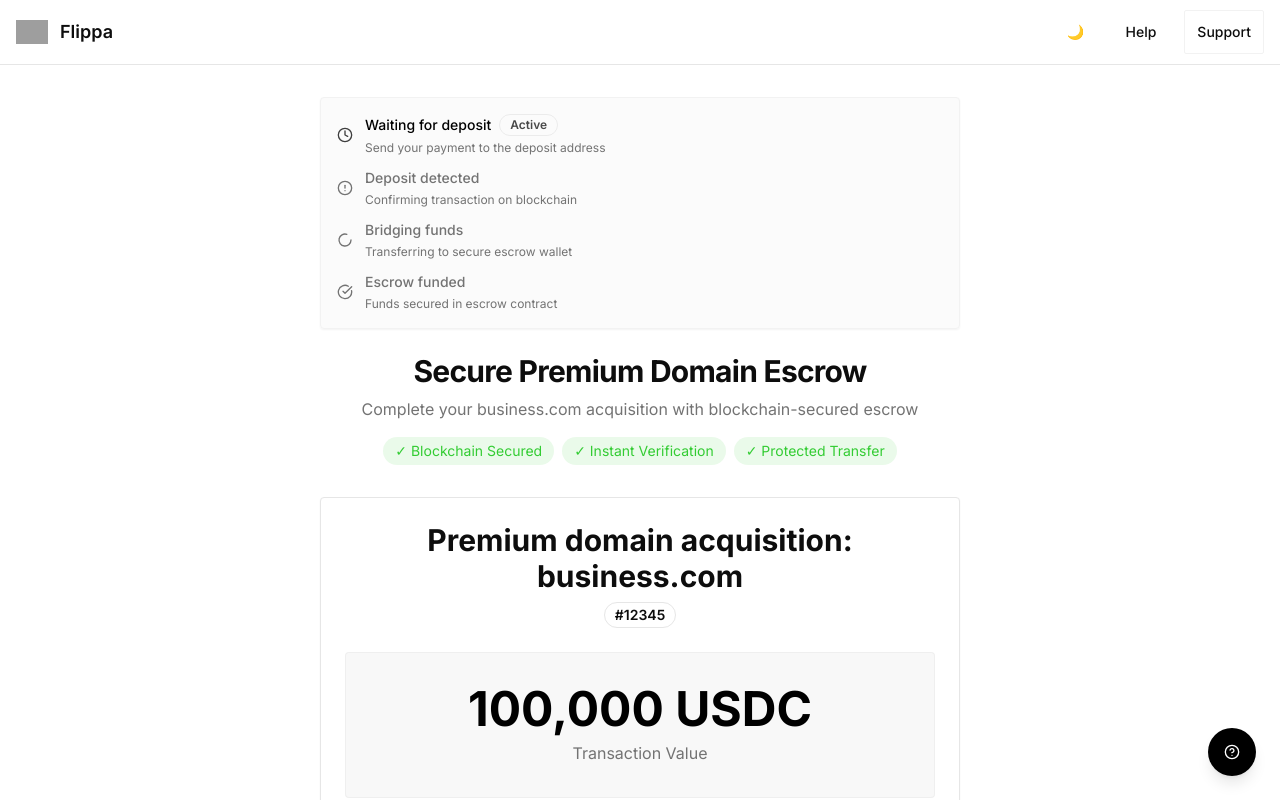
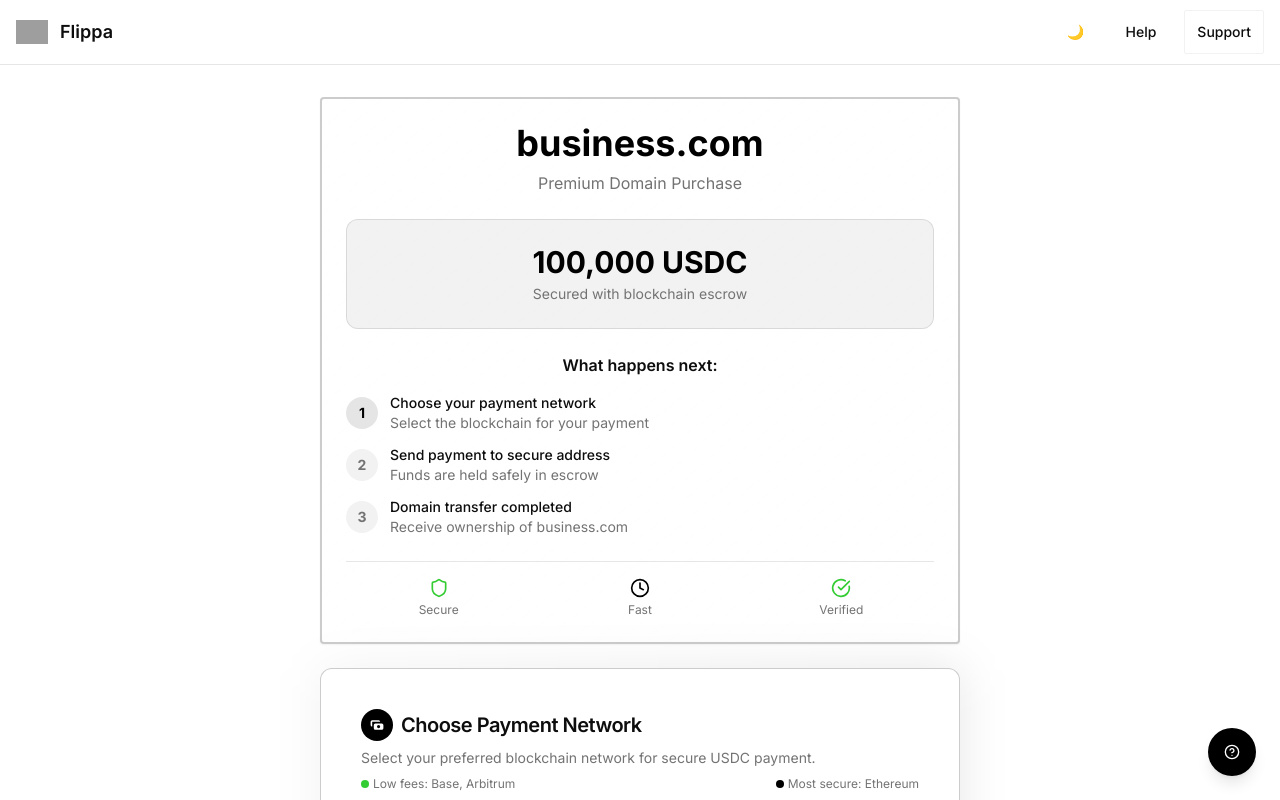
Before and after one commit to Escrow-Layer/partner-hosted-pages, a React (Vite) app: page / in a window 1280 px wide. Shown: the top 800 px of the page. Built offline with nearby package versions, Linux system fonts and the light colour scheme; grey boxes are pictures that could not be loaded.

Commit message:
Refactor: Implement beginner-friendly UX
- Simplified Landing page, added DealSummary to subsequent pages, and improved overall user experience.

```diff
--- /dev/null
+++ b/src/components/DomainPurchaseSummary.tsx
@@ -0,0 +1,86 @@
+import { Card, CardContent } from "@/components/ui/card";
+import { Badge } from "@/components/ui/badge";
+import { Shield, Clock, CheckCircle } from "lucide-react";
+import { EscrowData } from "@/lib/api-enhanced";
+
+interface DomainPurchaseSummaryProps {
+  escrowData: EscrowData;
+}
+
+const DomainPurchaseSummary = ({ escrowData }: DomainPurchaseSummaryProps) => {
+  return (
+    <Card className="border-2 border-primary/20 bg-gradient-to-br from-card to-card/80">
+      <CardContent className="p-6 text-center space-y-6">
+        {/* Domain Name - Hero */}
+        <div className="space-y-2">
+          <h1 className="text-3xl sm:text-4xl font-bold text-primary">
+            business.com
+          </h1>
+          <p className="text-muted-foreground">Premium Domain Purchase</p>
+        </div>
+
+        {/* Price - Prominent */}
+        <div className="bg-primary/5 rounded-xl p-6 border border-primary/10">
+          <div className="text-3xl font-bold text-primary mb-1">
+            {Number(escrowData.amount).toLocaleString()} {escrowData.asset}
+          </div>
+          <div className="text-sm text-muted-foreground">
+            Secured with blockchain escrow
+          </div>
+        </div>
+
+        {/* What Happens Next */}
+        <div className="text-left space-y-3">
+          <h3 className="font-semibold text-center mb-4">What happens next:</h3>
+          <div className="space-y-3">
+            <div className="flex items-center gap-3">
+              <div className="w-8 h-8 bg-primary/10 rounded-full flex items-center justify-center">
+                <span className="text-sm font-bold text-primary">1</span>
+              </div>
+              <div className="text-sm">
+                <div className="font-medium">Choose your payment network</div>
+                <div className="text-muted-foreground">Select the blockchain for your payment</div>
+              </div>
+            </div>
+            <div className="flex items-center gap-3">
+              <div className="w-8 h-8 bg-muted rounded-full flex items-center justify-center">
+                <span className="text-sm font-bold text-muted-foreground">2</span>
+              </div>
+              <div className="text-sm">
+                <div className="font-medium">Send payment to secure address</div>
+                <div className="text-muted-foreground">Funds are held safely in escrow</div>
+              </div>
+            </div>
+            <div className="flex items-center gap-3">
+              <div className="w-8 h-8 bg-muted rounded-full flex items-center justify-center">
+                <span className="text-sm font-bold text-muted-foreground">3</span>
+              </div>
+              <div className="text-sm">
+                <div className="font-medium">Domain transfer completed</div>
+                <div className="text-muted-foreground">Receive ownership of business.com</div>
+              </div>
+            </div>
+          </div>
+        </div>
+
+        {/* Trust Indicators */}
+        <div className="grid grid-cols-3 gap-4 pt-4 border-t border-border">
+          <div className="text-center">
+            <Shield className="w-5 h-5 text-success mx-auto mb-1" />
+            <div className="text-xs text-muted-foreground">Secure</div>
+          </div>
+          <div className="text-center">
+            <Clock className="w-5 h-5 text-primary mx-auto mb-1" />
+            <div className="text-xs text-muted-foreground">Fast</div>
+          </div>
+          <div className="text-center">
+            <CheckCircle className="w-5 h-5 text-success mx-auto mb-1" />
+            <div className="text-xs text-muted-foreground">Verified</div>
+          </div>
+        </div>
+      </CardContent>
+    </Card>
+  );
+};
+
+export default DomainPurchaseSummary;
--- a/src/pages/Deposit.tsx
+++ b/src/pages/Deposit.tsx
@@ -143,12 +143,10 @@ const Deposit = () => {
     <div className="min-h-screen bg-background">
       <Header partnerBranding={escrowData?.partnerBranding} />
 
-      <main className="container mx-auto px-4 py-8 max-w-2xl">
-        <div className="space-y-4 mb-8">
-          {escrowData && (
-            <DealSummary escrowData={escrowData} />
-          )}
-
+      <main className="container mx-auto px-4 py-8 max-w-6xl">
+        <div className="grid grid-cols-1 lg:grid-cols-3 gap-6">
+          {/* Main Content Area */}
+          <div className="lg:col-span-2 space-y-6">
             <StatusBar
               currentStep={currentStep}
               bridgeProgress={bridgeProgress}
@@ -156,18 +154,17 @@ const Deposit = () => {
 
             <div className="text-center">
               <h1 className="text-3xl font-bold tracking-tight mb-2">
-              Send {chainInfo.symbol} Deposit
+                Send Your Payment
               </h1>
               <p className="text-muted-foreground">
-              Send your deposit to the address below to continue the escrow
+                Send your payment to complete the secure escrow transaction
               </p>
             </div>
-        </div>
 
-        <Card className="mb-6">
+            <Card>
               <CardHeader>
                 <CardTitle className="flex items-center justify-between">
-              Deposit Address
+                  Payment Address
                   <Badge variant="secondary">{chainInfo.name}</Badge>
                 </CardTitle>
               </CardHeader>
@@ -182,13 +179,13 @@ const Deposit = () => {
 
                     <div className="space-y-2">
                       <div className="flex items-center justify-between">
-                    <span className="text-sm font-medium">Deposit Address:</span>
+                        <span className="text-sm font-medium">Send payment to:</span>
                         <Button
                           onClick={handleCopyAddress}
                           variant="outline"
                           size="sm"
                         >
-                      Copy
+                          Copy Address
                         </Button>
                       </div>
                       <div className="bg-muted p-3 rounded-md">
@@ -200,17 +197,17 @@ const Deposit = () => {
                   </>
                 ) : (
                   <div className="text-center py-8">
-                <p className="text-muted-foreground">Failed to generate deposit address</p>
+                    <p className="text-muted-foreground">Failed to generate payment address</p>
                   </div>
                 )}
 
-            <div className="grid grid-cols-2 gap-4 text-sm">
+                <div className="grid grid-cols-2 gap-4 text-sm bg-muted/30 p-3 rounded-lg">
                   <div>
                     <span className="text-muted-foreground">Network:</span>
                     <p className="font-semibold">{chainInfo.name}</p>
                   </div>
                   <div>
-                <span className="text-muted-foreground">Network Fee:</span>
+                    <span className="text-muted-foreground">Est. Fee:</span>
                     <p className="font-semibold">{chainInfo.estimatedFee}</p>
                   </div>
                 </div>
@@ -218,21 +215,20 @@ const Deposit = () => {
             </Card>
 
             {isBridging && (
-          <Card className="mb-6">
+              <Card>
                 <CardHeader>
-              <CardTitle>Processing Transaction</CardTitle>
+                  <CardTitle>Processing Payment</CardTitle>
                 </CardHeader>
                 <CardContent className="space-y-4">
                   <div className="space-y-2">
                     <div className="flex justify-between text-sm">
-                  <span>Bridging Progress</span>
+                      <span>Processing Progress</span>
                       <span>{Math.round(bridgeProgress)}%</span>
                     </div>
                     <Progress value={bridgeProgress} className="h-2" />
                   </div>
                   <p className="text-sm text-muted-foreground">
-                Your transaction is being processed and verified on the blockchain.
-                This may take a few minutes.
+                    Your payment is being processed. Please wait while we confirm the transaction.
                   </p>
                 </CardContent>
               </Card>
@@ -244,13 +240,24 @@ const Deposit = () => {
                 variant="outline"
                 className="w-full"
               >
-            Switch Chain
+                Change Payment Network
               </Button>
 
               <div className="text-center">
                 <p className="text-xs text-muted-foreground">
-              Explorer link will appear once transaction is confirmed
+                  Transaction details will appear once payment is confirmed
                 </p>
+              </div>
+            </div>
+          </div>
+
+          {/* Right Sidebar - Deal Summary */}
+          <div className="lg:col-span-1">
+            <div className="sticky top-4">
+              {escrowData && (
+                <DealSummary escrowData={escrowData} />
+              )}
+            </div>
           </div>
         </div>
       </main>
--- a/src/pages/Landing.tsx
+++ b/src/pages/Landing.tsx
@@ -5,12 +5,10 @@ import Header from "@/components/Header";
 import Footer from "@/components/Footer";
 import DynamicForm from "@/components/DynamicForm";
 import EscrowHeader from "@/components/EscrowHeader";
-import TransactionDetails from "@/components/TransactionDetails";
+import DomainPurchaseSummary from "@/components/DomainPurchaseSummary";
 import ChainSelector from "@/components/ChainSelector";
 import TrustIndicators from "@/components/TrustIndicators";
 import ConfirmationDialog from "@/components/ConfirmationDialog";
-
-import StatusBar from "@/components/StatusBar";
 import HelpButton from "@/components/HelpButton";
 import { useEscrow } from "@/hooks/useEscrow";
 import { usePartnerTheme } from "@/hooks/usePartnerTheme";
@@ -162,17 +160,8 @@ const Landing = () => {
       <Header partnerBranding={escrowData?.partnerBranding} />
 
       <main className="container mx-auto px-4 py-4 sm:py-8 max-w-2xl touch-manipulation">
-        <div className="animate-fade-in">
-          <StatusBar currentStep="waiting" className="mb-6" />
-
-          <EscrowHeader
-            title="Secure Premium Domain Escrow"
-            description="Complete your business.com acquisition with blockchain-secured escrow"
-          />
-        </div>
-
-        <div className="space-y-4 sm:space-y-6 animate-fade-in" style={{ animationDelay: '0.1s' }}>
-          <TransactionDetails escrowData={escrowData} />
+        <div className="space-y-6 animate-fade-in">
+          <DomainPurchaseSummary escrowData={escrowData} />
 
           {/* Enhanced payment section with improved mobile layout */}
           <div className="relative group">
```
Lines whose indentation alone changed are shown as unchanged.
